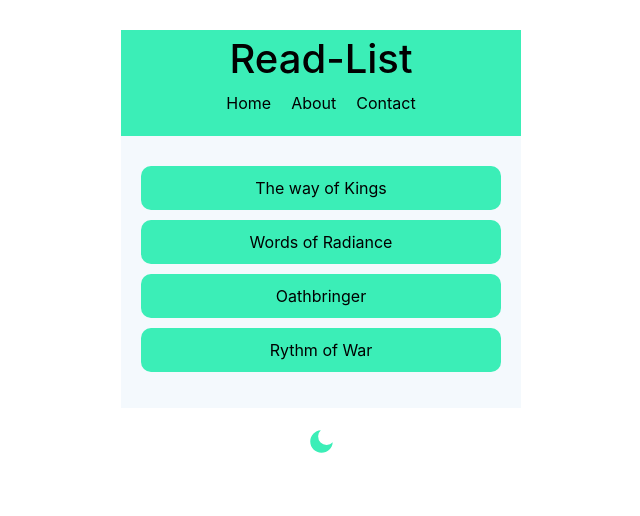
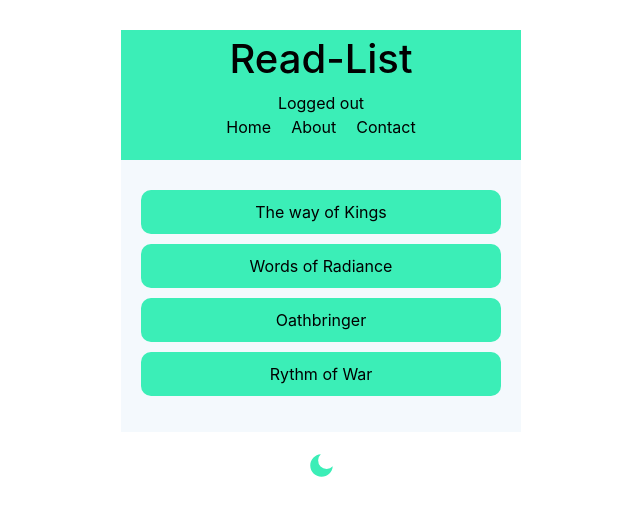
Before and after one commit to PrakharAgrawal031/react-context-hooks, a React (Vite) app: page / in a window 1280 px wide. Shown: the top 516 px of the page, without its empty margins (319-959 px from the left). Built offline with nearby package versions, Linux system fonts and the light colour scheme.

Commit message:
add authentication context to navbar

```diff
--- a/src/App.jsx
+++ b/src/App.jsx
@@ -3,15 +3,18 @@
 import Booklist from './components/Booklist'
 import ThemeProvider from './contexts/ThemeContext'
 import ToggleTheme from './components/ToggleTheme'
+import AuthContextProvider from './contexts/AuthContext'
 
 
 export default function App() {
     return(
         <div className="App">
         <ThemeProvider>
-            <Navbar/>
-            <Booklist/>
-            <ToggleTheme/>
+            <AuthContextProvider>
+                <Navbar/>
+                <Booklist/>
+                <ToggleTheme/>
+            </AuthContextProvider>
         </ThemeProvider>
         </div>
     )
--- a/src/components/Navbar.jsx
+++ b/src/components/Navbar.jsx
@@ -1,22 +1,32 @@
-import React, { Component, useState } from 'react'
-import { ThemeContext } from '../contexts/ThemeContext';
+import React, { Component, useState } from "react";
+import { ThemeContext } from "../contexts/ThemeContext";
+import {AuthContext} from "../contexts/AuthContext";
 
 class Navbar extends Component {
   static contextType = ThemeContext;
 
   render() {
     console.log(this.context);
-        const {isLightTheme, light, dark} = this.context;
+    const { isLightTheme, light, dark } = this.context;
     const theme = isLightTheme ? light : dark;
     return (
-            <nav style={{background:theme.ui, color:theme.color}}>
+      <AuthContext.Consumer>
+        {(authcontext) => {
+        const {isAuthenticated, toggleauth} = authcontext;
+        return(
+          <nav style={{ background: theme.ui, color: theme.color }}>
             <h1>Read-List</h1>
+            <div onClick={toggleauth}>
+                {isAuthenticated ? 'Logged in' : 'Logged out'}
+            </div>
             <ul>
               <li>Home</li>
               <li>About</li>
               <li>Contact</li>
             </ul>
-            </nav>
+          </nav>)
+        }}
+      </AuthContext.Consumer>
     );
   }
 }
--- /dev/null
+++ b/src/contexts/AuthContext.jsx
@@ -0,0 +1,23 @@
+import React, { Component, createContext } from "react";
+
+export const AuthContext = createContext();
+
+class AuthContextProvider extends Component {
+  state = {
+    isAuthenticated: false
+  }
+  toggleauth = () => {
+    this.setState({ isAuthenticated: !this.state.isAuthenticated });
+  };
+  render() {
+    return (
+      <AuthContext.Provider
+        value={{ ...this.state, toggleauth: this.toggleauth }}
+      >
+        {this.props.children}
+      </AuthContext.Provider>
+    );
+  }
+}
+
+export default AuthContextProvider;
--- a/src/contexts/ThemeContext.jsx
+++ b/src/contexts/ThemeContext.jsx
@@ -1,4 +1,4 @@
-import React, {createContext, Component, Children } from 'react'
+import React, {createContext, Component} from 'react'
 
 export const ThemeContext = createContext();
 
@@ -6,7 +6,7 @@
     state = {
         isLightTheme: true,
         light: {color: '#010101', ui:'#3BEEB7', bg:'#F4F9FD' },
-        dark: {color:'#010101', ui: '#3BEEB7', bg:'#484846'}
+        dark: {color:'#ddd', ui: '#333', bg:'#555'}
      }
 
      toggleTheme=()=>{
```
Lines whose indentation alone changed are shown as unchanged.
